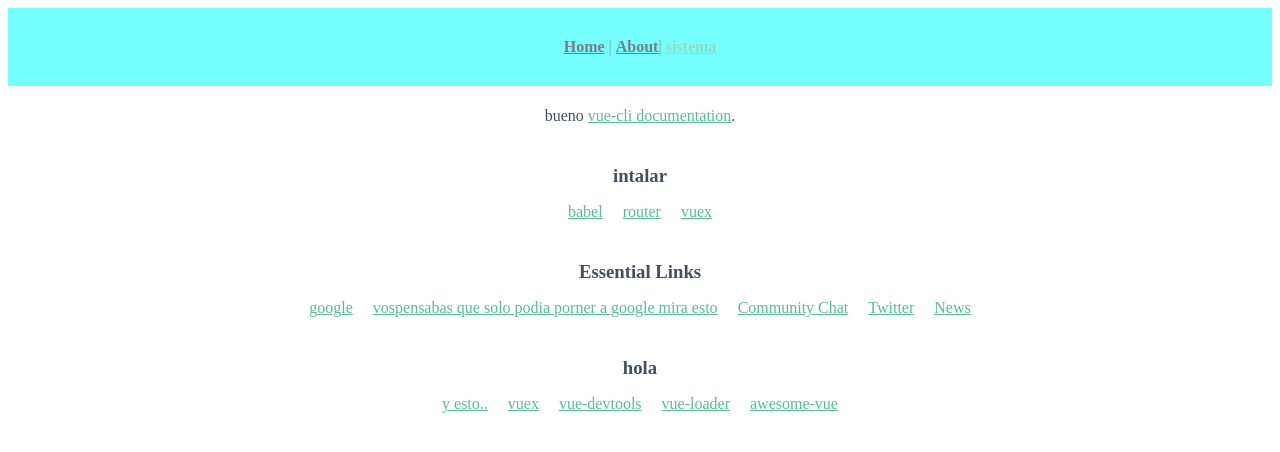
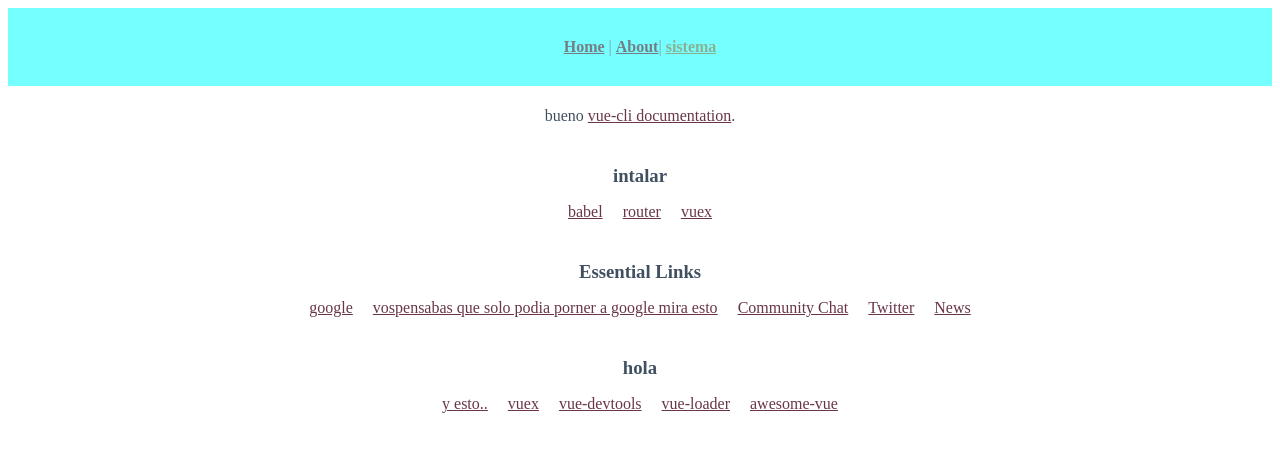
Before and after one commit to trompetatrompetista/hola5, a Vue app: page /sistema in a window 1280 px wide. Shown: the top 452 px of the page. Built offline with nearby package versions, Linux system fonts and the light colour scheme.

Commit message:
Add files via upload

```diff
--- a/src/App.vue
+++ b/src/App.vue
@@ -27,7 +27,7 @@ nav {
     color: #04101d;
 
     &.router-link-exact-active {
-      color: #42b983;
+      color: #26703a;
     }
   }
 }
--- a/src/views/sistema.vue
+++ b/src/views/sistema.vue
@@ -53,6 +53,6 @@
     margin: 0 10px;
   }
   a {
-    color: #42b983;
+    color: #582036;
   }
   </style>
```
